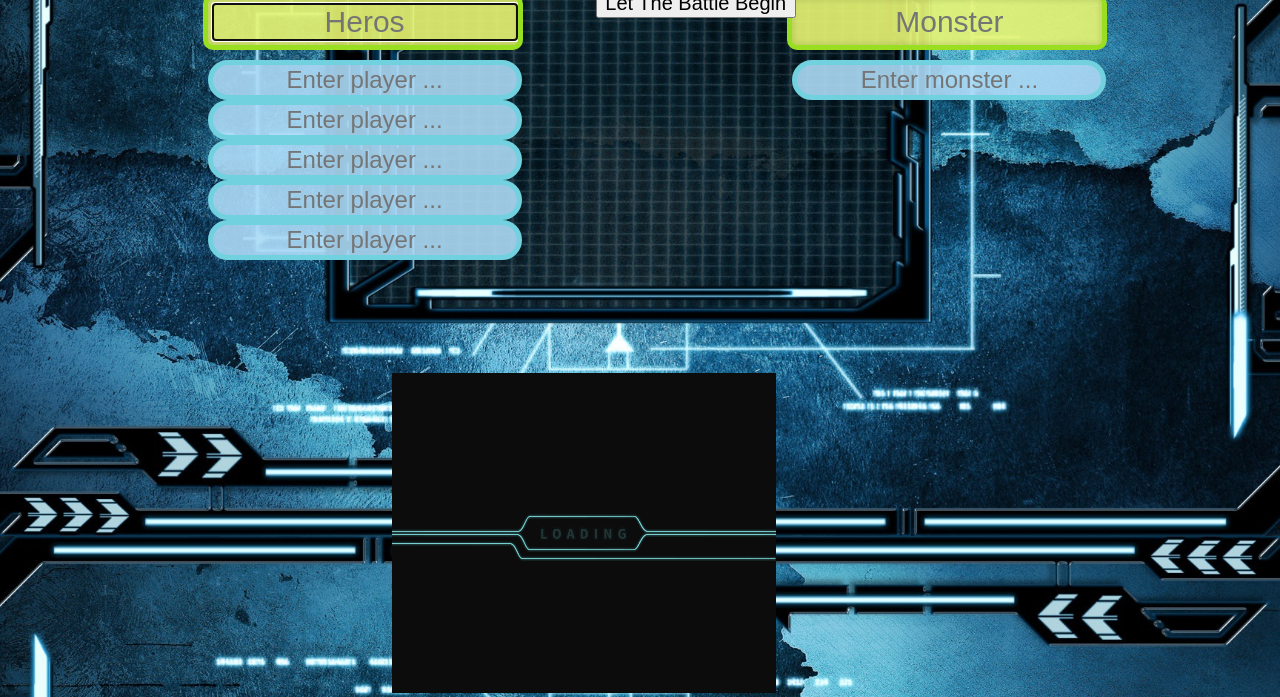
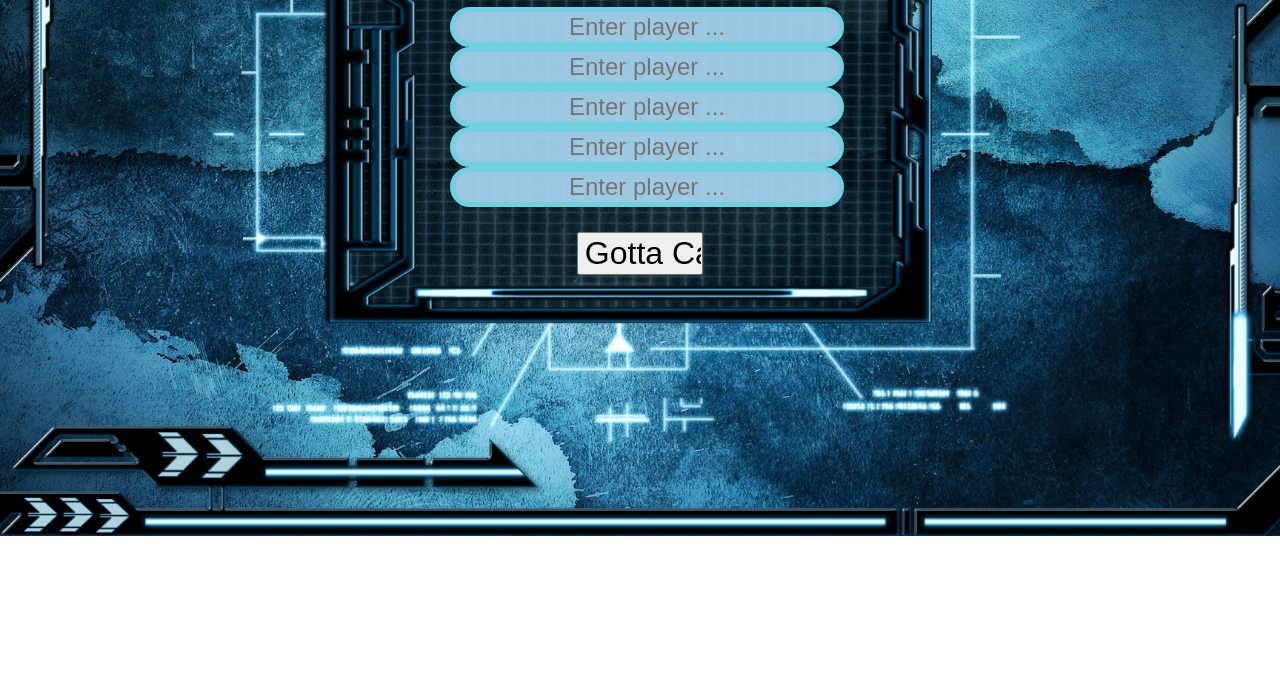
Before and after one commit to RichBBQ/HolidayProject2013, a website: page views/enterTeams.html in a window 1280 px wide. Shown: the part 264-961 px from the top of the page. After the commit the page ends 800 px from the top, so only its background shows below. Drawn offline with Linux system fonts and the light colour scheme.

Commit message:
re-style enter player page

```diff
--- /dev/null
+++ b/css/enterTeams.css
@@ -0,0 +1,76 @@
+html {
+    background: url("../resource/enter_team_bg.jpg") no-repeat center center fixed;
+    -webkit-background-size: cover;
+    -moz-background-size: cover;
+    -o-background-size: cover;
+    background-size: cover;
+}
+
+.monsterContainer {
+    width: 100%;
+    margin-top: 5%;
+}
+
+.categoryTitle {
+    width: 100%;
+    text-align: center;
+    font-family: Arial;
+    color: red;
+}
+
+.playersContainer {
+    margin-top: 4%;
+    width: 100%;
+}
+
+.startBattleButton {
+    margin-top: 2%;
+    width: 100%;
+}
+
+.startBattleButton input[type=submit] {
+    width: 100%;
+    font-family: Arial;
+    font-size: 200%;
+}
+
+.beginButton {
+    width: 10%;
+    margin: 0 auto;
+}
+
+.teamTitle {
+    border-radius: 10px;
+    width: 300px;
+    margin: 5px;
+    padding: 5px;
+    overflow: hidden;
+    border: solid 5px rgb(153, 222, 33);
+    background-color: rgba(232, 245, 115, 0.9);
+    box-shadow: 0px 0px 5px 2px rgba(0, 0, 0, 0.1) inset;
+}
+
+.teamTitle input[type=text] {
+    text-align: center;
+    width: 100%;
+    border: 0px;
+    font-family: Arial;
+    font-size: 30px;
+    background-color: transparent;
+}
+
+.roster {
+    border-radius: 10px;
+    width: 30%;
+    margin: 0 auto;
+}
+
+.roster input[type=text] {
+    text-align: center;
+    width: 100%;
+    font-family: Arial;
+    font-size: 24px;
+    border: solid 5px rgb(113, 209, 222);
+    border-radius: 20px;
+    background-color: rgba(172, 218, 245, 0.9);
+}
--- a/js/MessageGenerater.js
+++ b/js/MessageGenerater.js
@@ -2,9 +2,9 @@ function MessageGenerater() {
     this.attackVerbs = ['kicked', 'punched', 'chopped', 'slapped', 'tickled', 'poked', 'ambushed',
                         'bit', 'pulverized', 'grieved', 'spanked', 'swatted', 'whacked', 'bashed',
                         'whipped', 'tossed', 'jabbed', 'smacked', 'kissed', 'clawed', 'choked',
-                        'squeezed'];
+                        'squeezed', 'clobbered'];
     this.defeatMessage = ['is PWNED', 'has been OWNed', 'has dropped dead :(', 'cried and ran away', 'has gone to heaven',
-                          'is pulverized!', 'is defeated', 'is GG-ed', 'is sacrificed to appease the game creater',
+                          'is pulverized!', 'is defeated', 'is GG-ed', 'is sacrificed to appease the game creator',
                           'is sacrificed for the glory of Tim Fong'];
 
     var getRandomInt = function (min, max) {
--- a/views/enterTeams.html
+++ b/views/enterTeams.html
@@ -1,108 +1,23 @@
 <!DOCTYPE html>
 <html>
-<head>
-    <title>Team Select</title>
-    <style type="text/css">
+    <head>
+        <title>Team Select</title>
+        <link rel="stylesheet" type="text/css" href="../css/enterTeams.css" />
+    </head>
+<body>
+    <form action="battleSplash" method="GET">
+        <div class="monsterContainer">
+            <div class="categoryTitle">
+                <h1>Monster</h1>
+            </div>
+            <div class="roster">
+                    <input name="m1" type="text" placeholder="Enter monster ..."/>
+            </div>
+        </div>
 
-        html {
-            background: url("../resource/enter_team_bg.jpg") no-repeat center center fixed;
-            -webkit-background-size: cover;
-            -moz-background-size: cover;
-            -o-background-size: cover;
-            background-size: cover;
-        }
-
-        .startBattleButton {
-            position: absolute;
-            margin-left: 45%;
-            width: 200px;
-            height: 50px;
-        }
-
-        .startBattleButton input[type=submit] {
-            width: 100%;
-            font-family: Arial;
-            font-size: 20px;
-        }
-
-        .teamsContainer {
-            position: relative;
-            margin-left: auto;
-            margin-right: auto;
-            margin-top: 20%;
-            width: 70%;
-        }
-
-        .teamOne {
-            width: 300px;
-            float: left;
-        }
-
-        .teamTwo {
-            width: 300px;
-            float: right;
-        }
-
-        .teamTitle {
-            border-radius: 10px;
-            width: 300px;
-            margin: 5px;
-            padding: 5px;
-            overflow: hidden;
-            border: solid 5px rgb(153, 222, 33);
-            background-color: rgba(232, 245, 115, 0.9);
-            box-shadow: 0px 0px 5px 2px rgba(0, 0, 0, 0.1) inset;
-        }
-
-        .teamTitle input[type=text] {
-            text-align: center;
-            width: 100%;
-            border: 0px;
-            font-family: Arial;
-            font-size: 30px;
-            background-color: transparent;
-        }
-
-        .roster {
-            border-radius: 10px;
-            width: 300px;
-            margin: 5px;
-            padding: 5px;
-        }
-
-        .roster input[type=text] {
-            text-align: center;
-            width: 100%;
-            font-family: Arial;
-            font-size: 24px;
-            border: solid 5px rgb(113, 209, 222);
-            border-radius: 20px;
-            background-color: rgba(172, 218, 245, 0.9);
-        }
-
-        .loading {
-            position: absolute;
-            width: 30%;
-            height: 40%;
-            margin-top: 30%;
-            margin-left: 30%;
-        }
-        .loading img {
-            width: 100%;
-            height: 100%;
-        }
-
-    </style>
-</head>
-<body>
-<div class="loading">
-    <img src="../resource/loading.gif" />
-</div>
-<div class="teamsContainer">
-    <form action="battleSplash" method="GET">
-        <div class="teamOne">
-            <div class="teamTitle">
-                <input name="t1" type="text" placeholder="Heros" autofocus="true"/>
+        <div class="playersContainer">
+            <div class="categoryTitle">
+                <h1>Player</h1>
             </div>
             <div class="roster">
                 <input name="p1" type="text" placeholder="Enter player ..."/>
@@ -113,19 +28,11 @@
             </div>
         </div>
 
-        <div class="teamTwo">
-            <div class="teamTitle">
-                <input name="t2" type="text" placeholder="Monster"/>
-            </div>
-            <div class="roster">
-                <input name="m1" type="text" placeholder="Enter monster ..."/>
+        <div class="startBattleButton">
+            <div class="beginButton">
+                <input type="submit" value="Gotta Catch it!"/>
             </div>
         </div>
-
-        <div class="startBattleButton">
-            <input type="submit" value="Let The Battle Begin"/>
-        </div>
     </form>
-</div>
 </body>
 </html>
```
